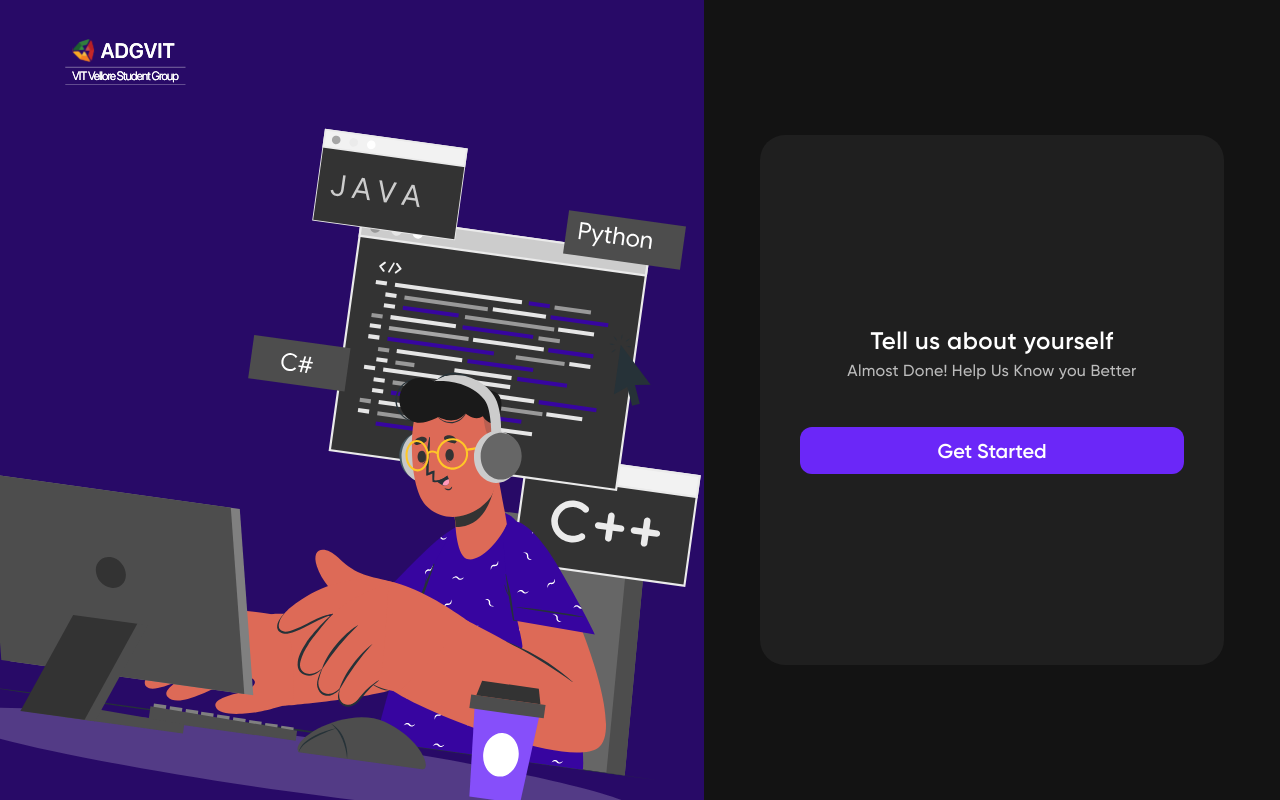
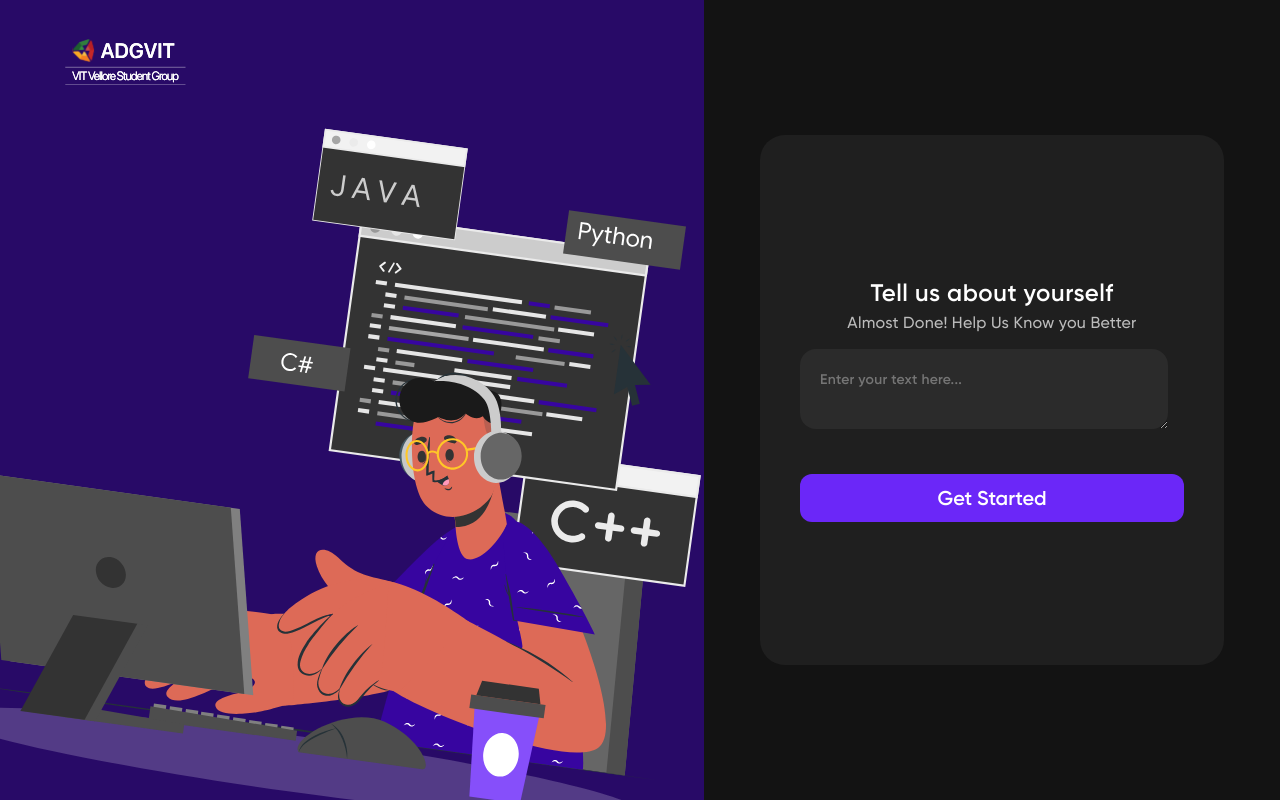
Before and after one commit to ANIRUDH-VADERA/Recruitment_Portal_ADG, a React (Create React App) app: page /aboutyou in a window 1280 px wide. Built offline with nearby package versions, Linux system fonts and the light colour scheme.

Commit message:
feat: textarea

```diff
--- a/src/Components/AboutYou/AboutYou.js
+++ b/src/Components/AboutYou/AboutYou.js
@@ -4,6 +4,7 @@ import "./AboutYou.css";
 import backImg from "../images/back_img.svg";
 import Navbar from "../Navbar/Navbar";
 import Button from "../Inputs/Button";
+import TextArea from "../Inputs/TextArea";
 
 function SignUp() {
   const navigate = useNavigate();
@@ -26,6 +27,7 @@ function SignUp() {
                     <input type="text" id="name" name="name" placeholder="Enter the name" />
                     <label for="fname">Portfolio Link <span className="optional">(Optional)</span></label>
                     <input type="text" id="name" name="name" placeholder="Enter the name" /> */}
+              <TextArea />
             </form>
             <Button
               class="btn1"
--- /dev/null
+++ b/src/Components/Inputs/TextArea.css
@@ -0,0 +1,24 @@
+.input {
+    width: 90%;
+    background: #2b2b2b;
+    border-radius: 16px;
+    height: 58px;
+    padding-left: 20px;
+    padding-top: 20px;
+    margin-bottom: 15px;
+    font-family: GilroySemiBold;
+    font-style: normal;
+    font-weight: normal;
+    font-size: 14px;
+    line-height: 22px;
+    /* identical to box height, or 157% */
+
+    display: flex;
+    align-items: center;
+    letter-spacing: 0.25px;
+
+    /* Text/Primary */
+
+    color: rgba(255, 255, 255, 0.95);
+    border: none !important;
+  }
--- /dev/null
+++ b/src/Components/Inputs/TextArea.js
@@ -0,0 +1,11 @@
+import React from 'react';
+import './TextArea.css';
+function TextArea() {
+    return (
+        <>
+         <textarea className="textarea input" placeholder="Enter your text here..."></textarea>
+        </>
+  )
+}
+
+export default TextArea;
```
